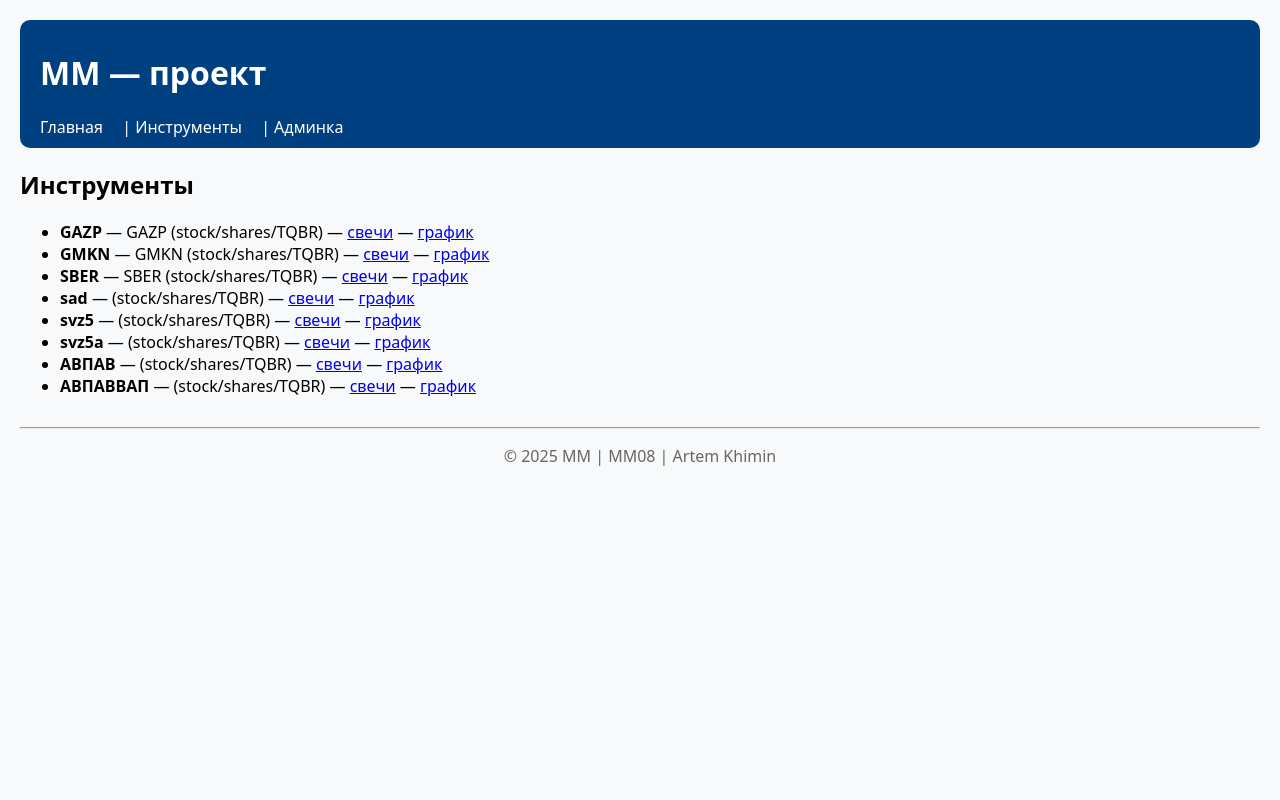
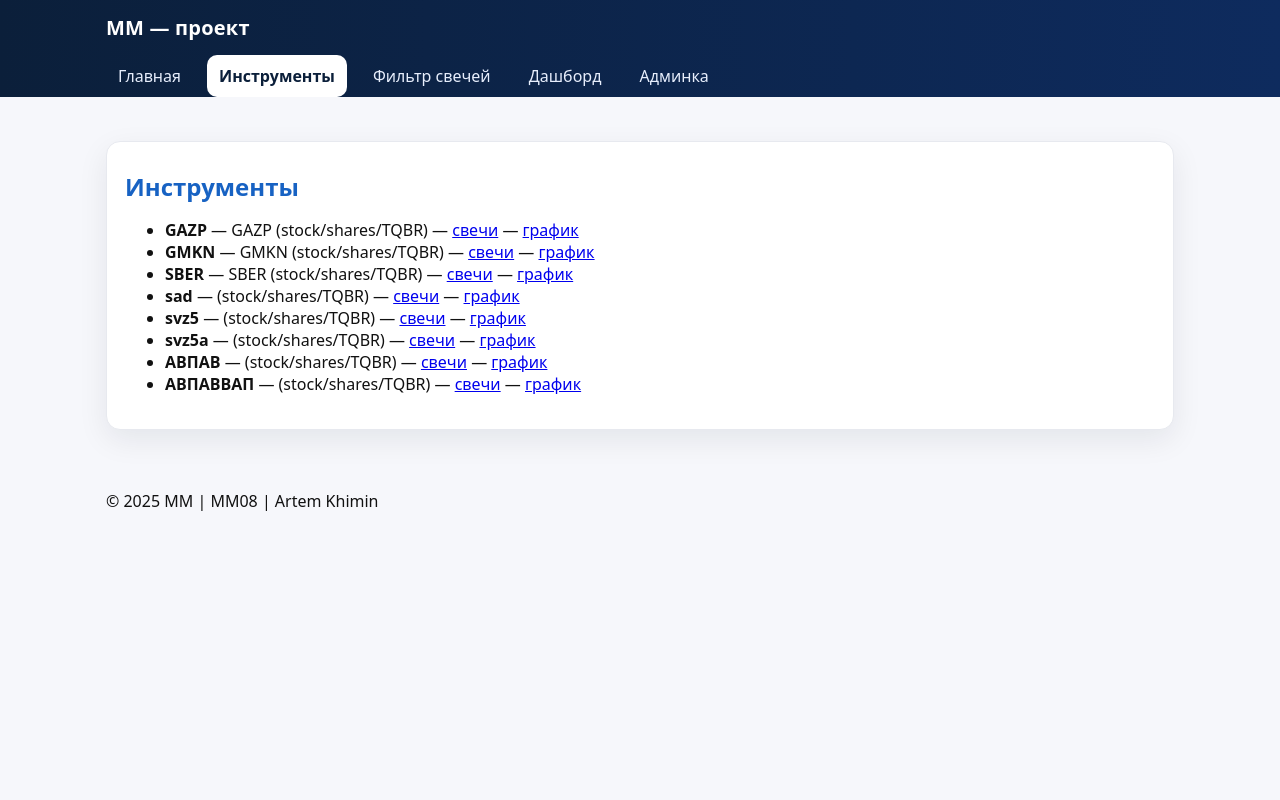
Before and after one commit to ipARTEM/MM, a Django app: page /instruments/ in a window 1280 px wide. Run offline with Django 5.2, Linux system fonts and the light colour scheme; data comes from the database, SQL or seed files in the repository; both versions use the stored data as it was after the commit; parts of the project's set-up code (start-up, migrations or seed data) failed here and were passed over.

Commit message:
add dashboard

```diff
--- a/mm08/models.py
+++ b/mm08/models.py
@@ -15,6 +15,20 @@ class Instrument(models.Model):
     class Meta:
         verbose_name = "Инструмент"
         verbose_name_plural = "Инструменты"
+
+    def save(self, *args, **kwargs):
+        # приведение к каноничному виду
+        if self.ticker:
+            self.ticker = self.ticker.strip().upper()   # убираем пробелы и делаем UPPER
+        if self.secid:
+            self.secid = self.secid.strip().upper()
+        if self.board:
+            self.board = self.board.strip().upper()
+        if self.engine:
+            self.engine = self.engine.strip().lower()
+        if self.market:
+            self.market = self.market.strip().lower()
+        super().save(*args, **kwargs)
 
     def __str__(self) -> str:
         return self.ticker
--- a/mm08/urls.py
+++ b/mm08/urls.py
@@ -6,14 +6,13 @@ app_name = "mm08"
 urlpatterns = [
     path("", views.home, name="home"),
     path("instruments/", views.instrument_list, name="instrument_list"),
+    path("candles/filter/", views.candle_filter, name="candle_filter"),
+
     path("candles/<str:ticker>/", views.candle_list, name="candle_list"),
-
-    # Роуты для графиков
     path("chart/<str:ticker>/", views.chart, name="chart"),
     path("chart/<str:ticker>/data/", views.chart_data, name="chart_data"),
 
     path("instruments/new/", views.instrument_create, name="instrument_create"),
-    path("candles/filter/", views.candle_filter, name="candle_filter"),
     path("dashboard/", views.dashboard, name="dashboard"),
 
 
--- a/mm08/views.py
+++ b/mm08/views.py
@@ -1,7 +1,8 @@
 # D:\MM\mm08\views.py
 from rest_framework.response import Response
 from rest_framework.decorators import api_view
-from django.shortcuts import get_object_or_404, render
+from django.contrib import messages
+from django.shortcuts import get_object_or_404, render, redirect
 from django.utils.dateparse import parse_datetime
 from django.urls import reverse
 from django.http import JsonResponse
@@ -15,25 +16,18 @@ def home(request):
 
 
 def chart(request, ticker: str):
-    inst = get_object_or_404(Instrument, ticker=ticker.upper())
-    # допустимые интервалы
-    intervals = [1, 10, 60, 1440]
-    try:
-        interval = int(request.GET.get("interval", 60))
-    except (TypeError, ValueError):
-        interval = 60
-    if interval not in intervals:
-        interval = 60
+    t = (ticker or "").strip()
+    instrument = Instrument.objects.filter(ticker__iexact=t).first()
+    if not instrument:
+        messages.error(request, f"Инструмент «{ticker}» не найден.")
+        return redirect("mm08:instrument_list")
 
-    return render(
-        request,
-        "mm08/chart.html",
-        {
-            "instrument": inst,
-            "interval": interval,
-            "intervals": intervals,  # <-- передаём в шаблон
-        },
-    )
+    interval = request.GET.get("interval", "60")
+    return render(request, "mm08/chart.html", {
+        "title": f"График {instrument.ticker}",
+        "instrument": instrument,
+        "interval": interval,
+    })
 
 def chart_data(request, ticker: str):
     inst = get_object_or_404(Instrument, ticker=ticker.upper())
@@ -60,9 +54,23 @@ def instrument_list(request):
     return render(request, "mm08/instruments.html", {"instruments": instruments})
 
 def candle_list(request, ticker: str):
-    inst = get_object_or_404(Instrument, ticker=ticker.upper())
-    candles = inst.candles.order_by("-dt")[:300]  # последние 300
-    return render(request, "mm08/candles.html", {"instrument": inst, "candles": candles})
+    t = (ticker or "").strip()
+    instrument = Instrument.objects.filter(ticker__iexact=t).first()
+    if not instrument:
+        messages.error(request, f"Инструмент «{ticker}» не найден.")
+        return redirect("mm08:instrument_list")
+
+    interval = request.GET.get("interval")  # если передаётся — можешь использовать в фильтре
+    qs = Candle.objects.filter(instrument=instrument)
+    if interval:
+        qs = qs.filter(interval=interval)
+    candles = qs.order_by("-dt")[:500]
+
+    return render(request, "mm08/candles.html", {
+        "title": f"Свечи {instrument.ticker}",
+        "instrument": instrument,
+        "candles": candles,
+    })
 
 
 def instrument_create(request):
--- a/static/css/styles.css
+++ b/static/css/styles.css
@@ -0,0 +1,231 @@
+/* === Базовые переменные темы === */
+:root {
+    --bg: #0b1f3a;
+    /* тёмно-синий фон хедера */
+    --bg-2: #0e2b5e;
+    --text: #111;
+    --text-inv: #fff;
+    --muted: #667085;
+    --brand: #0b65d8;
+    /* акцент */
+    --brand-2: #0a56b6;
+    --surface: #ffffff;
+    --surface-2: #f6f7fb;
+    --border: #e7e9ef;
+    --radius: 14px;
+    --shadow: 0 10px 30px rgba(16, 24, 40, .08);
+    --font: system-ui, -apple-system, "Segoe UI", Roboto, Arial, sans-serif;
+}
+
+* {
+    box-sizing: border-box;
+}
+
+html,
+body {
+    height: 100%;
+}
+
+body {
+    margin: 0;
+    font-family: var(--font);
+    color: var(--text);
+    background: var(--surface-2);
+}
+
+/* Контейнер */
+.mm-container {
+    max-width: 1100px;
+    margin: 0 auto;
+    padding: 0 16px;
+}
+
+/* === Навигация === */
+.mm-nav {
+    background: linear-gradient(90deg, var(--bg), var(--bg-2));
+    color: var(--text-inv);
+}
+
+.mm-brand {
+    color: #fff;
+    text-decoration: none;
+    font-weight: 700;
+    letter-spacing: .2px;
+    display: inline-block;
+    padding: 14px 0;
+    font-size: 20px;
+}
+
+.mm-burger {
+    display: none;
+    background: transparent;
+    border: 0;
+    color: #fff;
+    font-size: 22px;
+    cursor: pointer;
+}
+
+.mm-menu {
+    display: flex;
+    gap: 14px;
+}
+
+.mm-link {
+    color: #e7eefc;
+    text-decoration: none;
+    padding: 10px 12px;
+    border-radius: 10px;
+    transition: .15s ease;
+}
+
+.mm-link:hover {
+    background: rgba(255, 255, 255, .1);
+}
+
+.mm-link.active {
+    background: #ffffff;
+    color: #0b1f3a;
+    font-weight: 600;
+}
+
+/* Адаптивность меню */
+@media (max-width: 820px) {
+    .mm-nav .mm-container {
+        display: flex;
+        align-items: center;
+        justify-content: space-between;
+    }
+
+    .mm-burger {
+        display: inline-block;
+    }
+
+    .mm-menu {
+        display: none;
+        flex-direction: column;
+        padding: 10px 0;
+    }
+
+    .mm-menu.open {
+        display: flex;
+    }
+}
+
+/* === Основной контент === */
+.mm-main {
+    padding: 28px 16px;
+}
+
+/* Карточка */
+.mm-card {
+    background: var(--surface);
+    border: 1px solid var(--border);
+    border-radius: var(--radius);
+    box-shadow: var(--shadow);
+    padding: 18px;
+    margin: 16px 0;
+}
+
+/* Таблицы */
+.mm-table {
+    width: 100%;
+    border-collapse: collapse;
+    background: var(--surface);
+    border-radius: var(--radius);
+    overflow: hidden;
+    box-shadow: var(--shadow);
+}
+
+.mm-table thead th {
+    background: #f1f4fb;
+    color: #063c82;
+    text-align: left;
+    padding: 10px 12px;
+    font-weight: 600;
+    border-bottom: 1px solid var(--border);
+}
+
+.mm-table td {
+    padding: 10px 12px;
+    border-bottom: 1px solid var(--border);
+}
+
+.mm-table tr:hover td {
+    background: #fafcff;
+}
+
+/* Формы */
+.mm-input,
+.mm-select,
+.mm-textarea {
+    width: 100%;
+    padding: 10px 12px;
+    border: 1px solid var(--border);
+    border-radius: 10px;
+    background: #fff;
+    outline: none;
+    transition: .15s ease;
+}
+
+.mm-input:focus,
+.mm-select:focus,
+.mm-textarea:focus {
+    border-color: var(--brand);
+    box-shadow: 0 0 0 3px rgba(11, 101, 216, .12);
+}
+
+.mm-checkbox {
+    transform: scale(1.2);
+}
+
+/* Кнопки */
+.mm-btn {
+    display: inline-block;
+    padding: 10px 14px;
+    border-radius: 10px;
+    border: 1px solid transparent;
+    background: var(--brand);
+    color: #fff;
+    text-decoration: none;
+    font-weight: 600;
+    cursor: pointer;
+    transition: .15s ease;
+    user-select: none;
+}
+
+.mm-btn:hover {
+    background: var(--brand-2);
+}
+
+.mm-btn.secondary {
+    background: #6b7280;
+}
+
+.mm-btn.ghost {
+    background: transparent;
+    color: var(--brand);
+    border-color: var(--brand);
+}
+
+.mm-btn.ghost:hover {
+    background: rgba(11, 101, 216, .08);
+}
+
+/* Заголовки */
+h1,
+h2 {
+    color: #1762c3;
+    margin: 10px 0 14px;
+}
+
+/* Хлебные крошки (если добавишь) */
+.mm-breadcrumbs {
+    color: var(--muted);
+    font-size: 14px;
+    margin-bottom: 10px;
+}
+
+.mm-breadcrumbs a {
+    color: var(--brand);
+    text-decoration: none;
+}
--- /dev/null
+++ b/static/js/app.js
@@ -0,0 +1,9 @@
+document.addEventListener('DOMContentLoaded', () => {
+  const btn = document.getElementById('menuToggle');
+  const menu = document.getElementById('mainMenu');
+  if (btn && menu) {
+    btn.addEventListener('click', () => {
+      menu.classList.toggle('open');
+    });
+  }
+});
--- a/templates/mm08/base.html
+++ b/templates/mm08/base.html
@@ -1,60 +1,45 @@
 {% load static %}
+<!doctype html>
+<html lang="ru">
 
-<!DOCTYPE html>
-<html lang="ru">
 <head>
     <meta charset="utf-8">
     <meta name="viewport" content="width=device-width, initial-scale=1">
-    <title>{% block title %}MM08{% endblock %}</title>
+    <title>{% block title %}MM — проект{% endblock %}</title>
     <link rel="stylesheet" href="{% static 'css/styles.css' %}">
-    <style>
-        body {
-            font-family: system-ui, -apple-system, Segoe UI, Roboto, Arial, sans-serif;
-            margin: 20px;
-            background-color: #f8f9fa;
-        }
-        header {
-            background-color: #004080;
-            color: white;
-            padding: 10px 20px;
-            border-radius: 10px;
-        }
-        nav a {
-            color: white;
-            text-decoration: none;
-            margin-right: 15px;
-            font-weight: 500;
-        }
-        nav a:hover {
-            text-decoration: underline;
-        }
-        main {
-            margin-top: 20px;
-        }
-        footer {
-            margin-top: 30px;
-            text-align: center;
-            color: #666;
-        }
-    </style>
+    <script defer src="{% static 'js/app.js' %}"></script>
 </head>
+
 <body>
-    <header>
-        <h1>MM — проект </h1>
-        <nav>
-            <a href="{% url 'mm08:home' %}">Главная</a> |
-            <a href="{% url 'mm08:instrument_list' %}">Инструменты</a> |
-            <a href="/admin/">Админка</a>
-        </nav>
+    <header class="mm-nav">
+        <div class="mm-container">
+            <a class="mm-brand" href="{% url 'mm08:home' %}">MM — проект</a>
+            <button class="mm-burger" id="menuToggle" aria-label="Меню">☰</button>
+            {% with request.resolver_match.url_name as cur %}
+            <nav class="mm-menu" id="mainMenu">
+                <a class="mm-link {% if cur == 'home' %}active{% endif %}" href="{% url 'mm08:home' %}">Главная</a>
+                <a class="mm-link {% if cur == 'instrument_list' %}active{% endif %}"
+                    href="{% url 'mm08:instrument_list' %}">Инструменты</a>
+                <a class="mm-link {% if cur == 'candle_filter' %}active{% endif %}"
+                    href="{% url 'mm08:candle_filter' %}">Фильтр свечей</a>
+                <a class="mm-link {% if cur == 'dashboard' %}active{% endif %}"
+                    href="{% url 'mm08:dashboard' %}">Дашборд</a>
+                <a class="mm-link" href="{% url 'admin:index' %}">Админка</a>
+            </nav>
+            {% endwith %}
+        </div>
     </header>
 
-    <main>
+    <main class="mm-container mm-main">
         {% block content %}{% endblock %}
     </main>
 
-    <footer>
-        <hr>
-        <p>© 2025 MM | MM08 | Artem Khimin</p>
+    <footer class="mm-footer">
+        <div class="mm-container">
+            <p>© {% now "Y" %} MM | MM08 | Artem Khimin</p>
+        </div>
     </footer>
+
 </body>
+
 </html>
--- a/templates/mm08/instruments.html
+++ b/templates/mm08/instruments.html
@@ -1,6 +1,7 @@
 {% extends "mm08/base.html" %}
 {% block title %}Инструменты{% endblock %}
 {% block content %}
+<div class="mm-card">
     <h2>Инструменты</h2>
     <ul>
         {% for i in instruments %}
@@ -14,4 +15,5 @@
         <li>Пусто. Загрузите данные командой <code>load_moex</code>.</li>
         {% endfor %}
     </ul>
+</div>
 {% endblock %}
```
Also changed, not shown: templates/mm08/candles.html (+14 -3 lines), db.sqlite3. Lines whose indentation alone changed are shown as unchanged.
